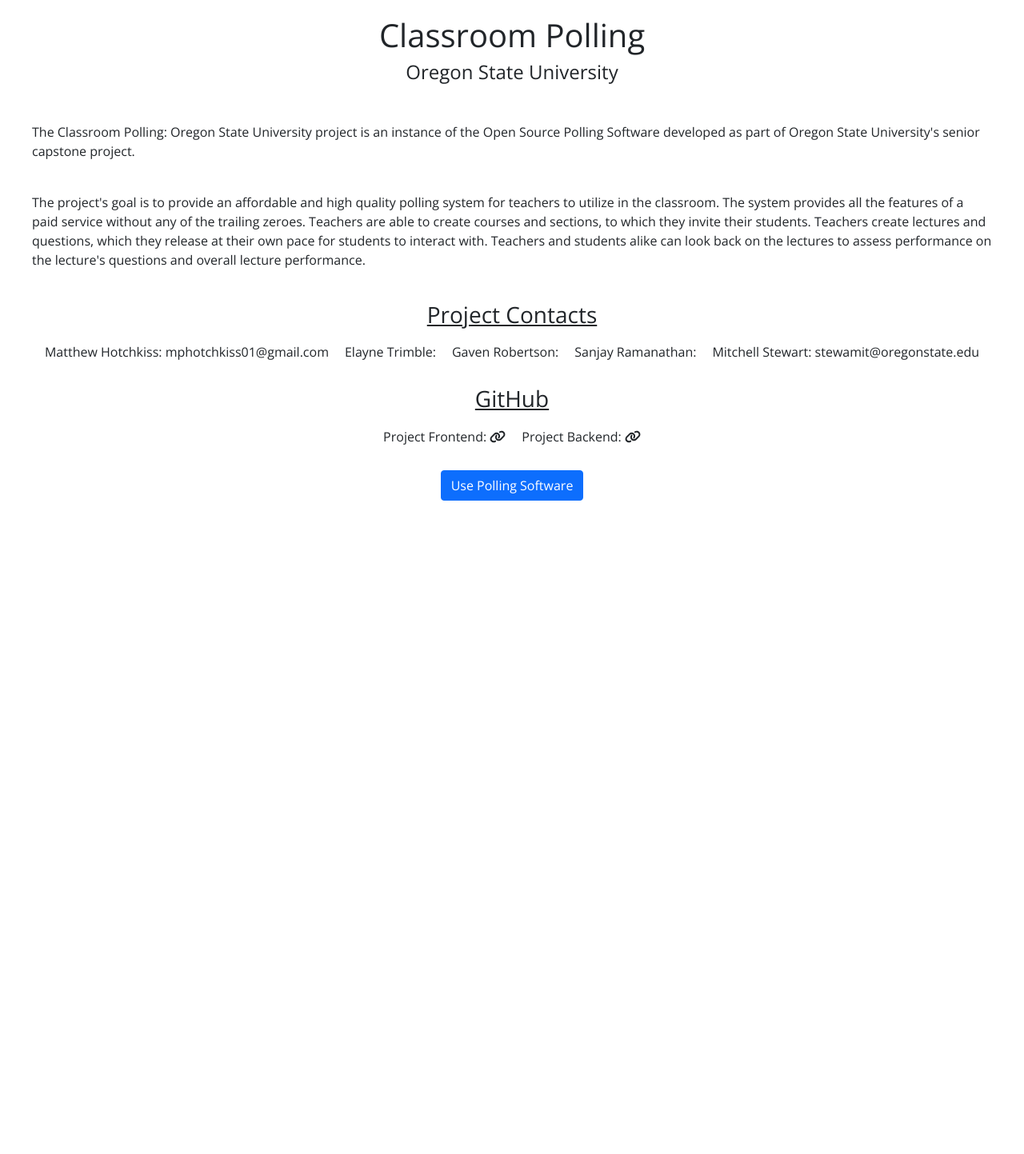
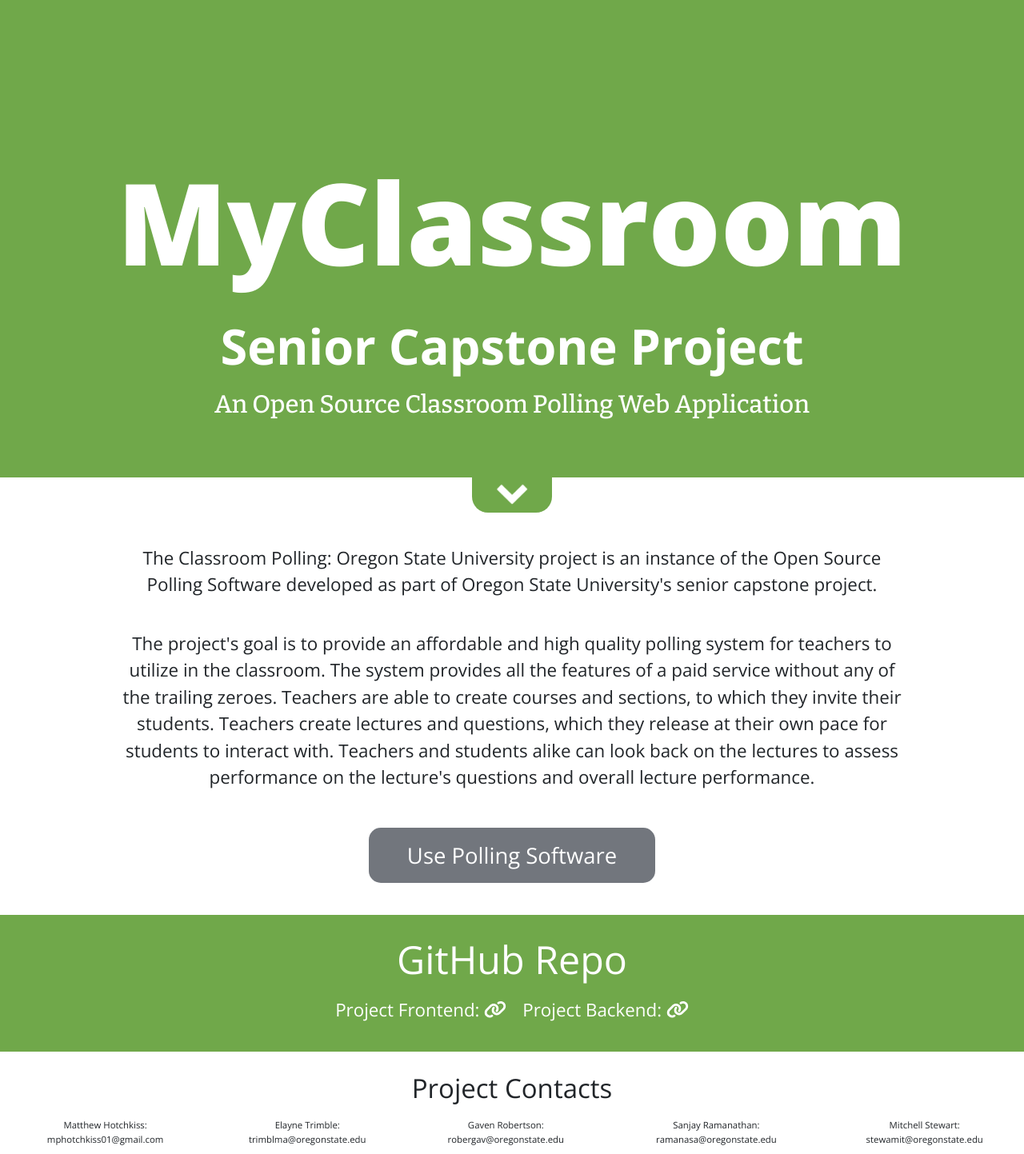
Before and after one commit to OSU-MC/MyClassroom, a React (Create React App) app: page /home in a window 1280 px wide. Shown: the whole page at 80% size. Before the commit the page ends 800 px from the top, so only its background shows below. Built offline with nearby package versions, Linux system fonts and the light colour scheme; no server answers.

Commit message:
Product page styling (#12)
* styling update

* Update Home.js

added my email.

* button update

* sizing fix

---------

Co-authored-by: Gaven Robertson <94574064+gavenrobertson@users.noreply.github.com>

```diff
--- a/package.json
+++ b/package.json
@@ -16,11 +16,7 @@
     "@testing-library/user-event": "^12.8.3",
     "axios": "^1.3.4",
     "bootstrap": "^5.1.3",
-<<<<<<< HEAD
     "font-awesome": "^4.7.0",
-=======
-    "dotenv": "^16.0.3",
->>>>>>> 0b966db3c7f9de4e9523abe7cfcb00c1cd233618
     "latest-version": "^6.0.0",
     "react": "^17.0.2",
     "react-bootstrap": "^2.0.2",
@@ -31,6 +27,7 @@
     "react-scripts": "^5.0.1",
     "react-table": "^7.8.0",
     "redux": "^4.2.1",
+    "typeface-roboto": "^1.1.13",
     "web-vitals": "^1.1.2",
     "yarn": "^1.22.17"
   },
--- a/src/pages/Home.js
+++ b/src/pages/Home.js
@@ -2,33 +2,41 @@
 import { FontAwesomeIcon } from '@fortawesome/react-fontawesome'
 import { Button } from 'react-bootstrap';
 import { faLink } from '@fortawesome/free-solid-svg-icons'
+import { borderRadius, fontFamily, fontStyle, minHeight } from '@mui/system';
 
 function Home() {
     return <>
-        <VerticalContainer>
-            <Title>Classroom Polling</Title>
-            <Subtitle>Oregon State University</Subtitle>
+    <link rel="preconnect" href="https://fonts.googleapis.com"/>
+    <link rel="preconnect" href="https://fonts.gstatic.com" crossorigin/>
+    <link href="https://fonts.googleapis.com/css2?family=Open+Sans:ital,wght@0,300;0,700;0,800;1,700;1,800&display=swap" rel="stylesheet"/>
+
+    <link rel="preconnect" href="https://fonts.googleapis.com"/>
+    <link rel="preconnect" href="https://fonts.gstatic.com" crossorigin/>
+    <link href="https://fonts.googleapis.com/css2?family=Bitter:ital,wght@0,400;0,500;0,600;1,400;1,600&display=swap" rel="stylesheet"/>
+
+        <VerticalContainer style={title}>
+            <Title>MyClassroom</Title>
+            <Subtitle1>Senior Capstone Project</Subtitle1>
+            <Subtitle2>An Open Source Classroom Polling  Web Application</Subtitle2>
         </VerticalContainer>
         <VerticalContainer>
+            <div style={arrowdown}>
+                <div className='arrowdown'/>
+            </div>
+        </VerticalContainer>
+        <VerticalContainer className='test' style={about}>
             <TextBox>
                 { productSummary }
             </TextBox>
             <TextBox>
                 { productUse }
             </TextBox>
+            <div style={usebuttoncontainer}>
+                <Button style={usebutton}>Use Polling Software</Button>
+            </div>
         </VerticalContainer>
-        <VerticalContainer>
-            <Section>Project Contacts</Section>
-            <HorizontalContainer>
-                <Contact>Matthew Hotchkiss: mphotchkiss01@gmail.com</Contact>
-                <Contact>Elayne Trimble: </Contact>
-                <Contact>Gaven Robertson: </Contact>
-                <Contact>Sanjay Ramanathan: </Contact>
-                <Contact>Mitchell Stewart: stewamit@oregonstate.edu</Contact>
-            </HorizontalContainer>
-        </VerticalContainer>
-        <VerticalContainer>
-            <Section>GitHub</Section>
+        <VerticalContainer style={githublinks}>
+            <Section1>GitHub Repo</Section1>
             <HorizontalContainer>
                 <Link href="https://github.com/CS461PollingApplication/my-classroom-fe">
                     Project Frontend: <FontAwesomeIcon icon={faLink} />
@@ -38,17 +46,74 @@
                 </Link>
             </HorizontalContainer>
         </VerticalContainer>
-        <VerticalContainer>
-            <Button>Use Polling Software</Button>
+        <VerticalContainer style={contacts}>
+            <Section2>Project Contacts</Section2>
+            <HorizontalContainer>
+                <Contact>Matthew Hotchkiss: mphotchkiss01@gmail.com</Contact>
+                <Contact>Elayne Trimble: trimblma@oregonstate.edu</Contact>
+                <Contact>Gaven Robertson: robergav@oregonstate.edu</Contact>
+                <Contact>Sanjay Ramanathan: ramanasa@oregonstate.edu</Contact>
+                <Contact>Mitchell Stewart: stewamit@oregonstate.edu</Contact>
+            </HorizontalContainer>
         </VerticalContainer>
+
     </>
+}
+
+const title = {
+    backgroundColor: "#70a84a",
+    color: "white",
+    paddingTop: "15%",
+    paddingBottom: "5%"
+}
+const usebuttoncontainer = {
+    paddingTop: "2.5%",
+    width: "35%",
+    paddingBottom: "20px"
+}
+const usebutton = {
+    backgroundColor: "#72767d",
+    border: "none",
+    width: "100%",
+    borderRadius: "15px",
+    paddingBottom: "4%",
+    paddingTop: "4%",
+
+    fontFamily: "'Open Sans', sans-serif",
+    fontSize: "calc(7px + 1.6vw)",
+    fontWeight: "300",
+}
+const arrowdown ={
+    backgroundColor: "#70a84a",
+    minWidth: "40px",
+    minHeight: "40px",
+    paddingBottom: "10px",
+    paddingRight: "30px",
+    paddingLeft: "30px",
+    borderBottomRightRadius: "20px",
+    borderBottomLeftRadius: "20px"
+}
+const about = {
+    textAlign: "center",
+    marginRight: "10%",
+    marginLeft: "10%",
+    marginTop: "20px",
+    marginBottom: "20px"
+}
+const githublinks = {
+    backgroundColor: "#70a84a",
+    color: "white",
+    paddingTop: "2%",
+    paddingBottom: "2%"
+}
+const contacts = {
+    paddingTop: "2%"
 }
 
 const VerticalContainer = styled.div`
     display: flex;
     align-items: center;
     flex-direction: column;
-    margin: 20px;
 `
 
 const HorizontalContainer = styled.div`
@@ -58,32 +123,56 @@
 `
 
 const Title = styled.h1`
-
+    font-family: 'Open Sans', sans-serif;
+    font-weight: 800;
+    font-size: calc(14px + 10vw);
 `
 
-const Subtitle = styled.h4`
-
+const Subtitle1 = styled.h4`
+    font-family: 'Open Sans', sans-serif;
+    padding-top: 2%;
+    font-weight: 600;
+    font-size: calc(10px + 4vw);
 `
 
-const Section = styled.h3`
-    text-decoration: underline;
+const Subtitle2 = styled.h4`
+    padding-top: 10px;
+    font-family: 'Bitter', serif;
+    font-size: calc(8px + 1.8vw);
+`
+
+const Section1 = styled.h3`
+    font-family: 'Open Sans', sans-serif;
+    font-weight: 500;
+    font-size: calc(10px + 3vw);
+`
+const Section2 = styled.h3`
+    font-family: 'Open Sans', sans-serif;
+    font-weight: 500;
+    font-size: calc(10px + 1.8vw);
 `
 
 const TextBox = styled.div`
     display: flex;
     padding: 20px;
+    font-family: 'Open Sans', sans-serif;
+    font-size: calc(7px + 1.2vw);
+    font-weight: 300;
 `
 
 const Link = styled.a`
     text-decoration: none;
     color: inherit;
     margin: 10px;
+    font-family: 'Open Sans', sans-serif;
+    font-size: calc(7px + 1.2vw);
 `
 
 const Contact = styled.div`
     padding: 10px;
     text-align: center;
-
+    font-family: 'Open Sans', sans-serif;
+    font-size: calc(5px + .5vw);
 `
 
 const productSummary = "The Classroom Polling: Oregon State University project is an instance of the Open Source Polling Software developed as part of Oregon State University's senior capstone project."
--- a/src/styles/pages.css
+++ b/src/styles/pages.css
@@ -1,5 +1,11 @@
 /* Login Page CSS */
 
+div.arrowdown {
+    background-image: url(../../public/arrowdown.png);
+    width: 40px;
+    height: 34px;
+    background-size: cover;
+}
 
 html * {
 font-family: 'Open Sans', sans-serif;
```
Also changed, not shown: public/arrowdown.png (added), 1 other file (tests, documents, lock files or other folders).
